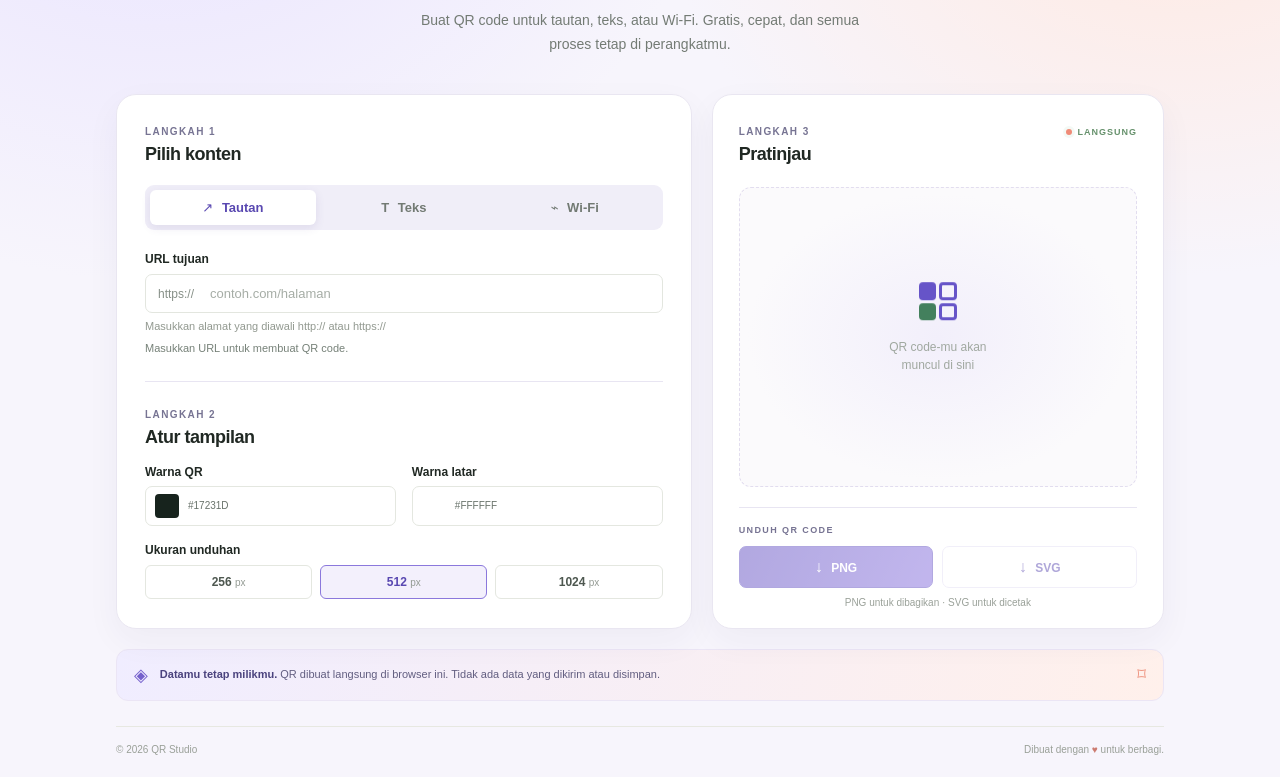
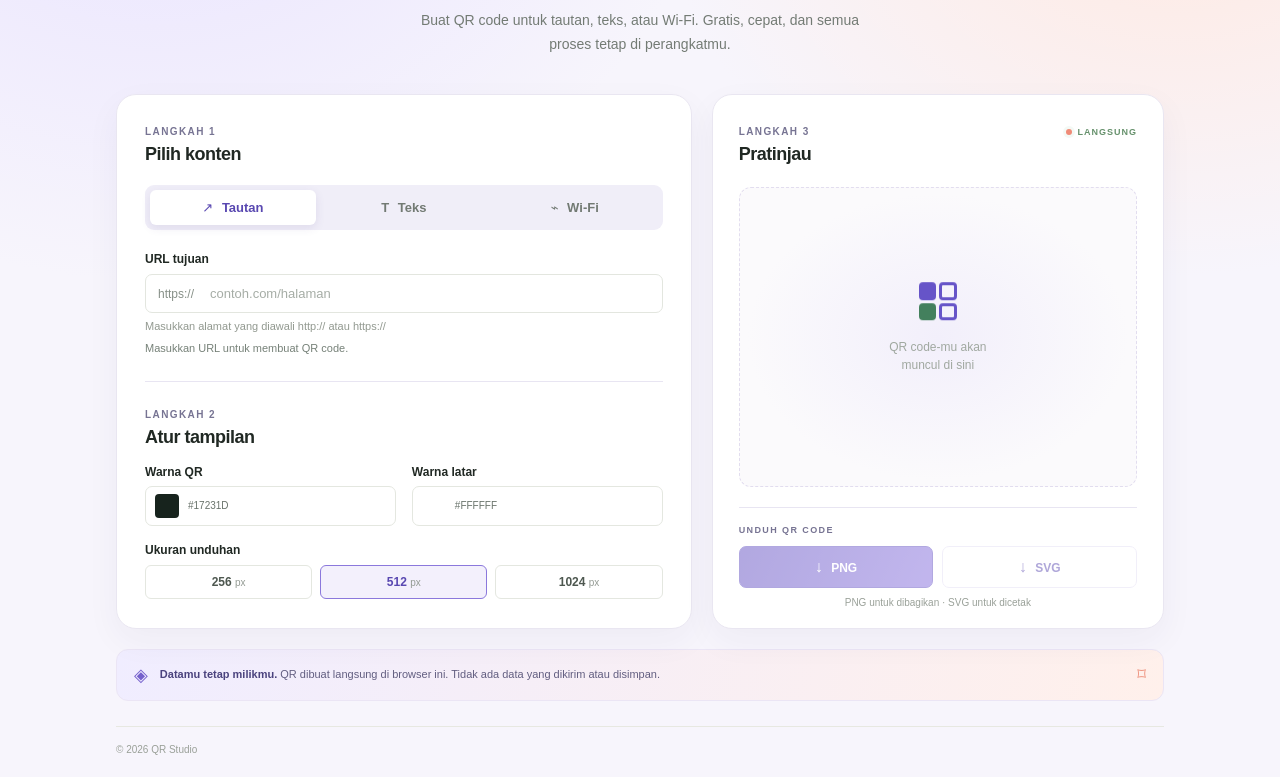
Before and after one commit to nopanpeno/QRCode-Generator, a website built with Vite: page index.html in a window 1280 px wide. Shown: the part 286-1063 px from the top of the page. Built offline with nearby package versions, Linux system fonts and the light colour scheme.

Commit message:
Remove footer tagline

```diff
--- a/index.html
+++ b/index.html
@@ -81,7 +81,7 @@
 
         <section class="privacy-strip"><span class="privacy-icon" aria-hidden="true">◈</span><p><strong>Datamu tetap milikmu.</strong> QR dibuat langsung di browser ini. Tidak ada data yang dikirim atau disimpan.</p><span class="lock-icon" aria-hidden="true">⌑</span></section>
       </main>
-      <footer><span>© 2026 QR Studio</span><span>Dibuat dengan <span class="heart">♥</span> untuk berbagi.</span></footer>
+      <footer><span>© 2026 QR Studio</span></footer>
     </div>
     <script type="module" src="./src/main.js"></script>
   </body>
```
